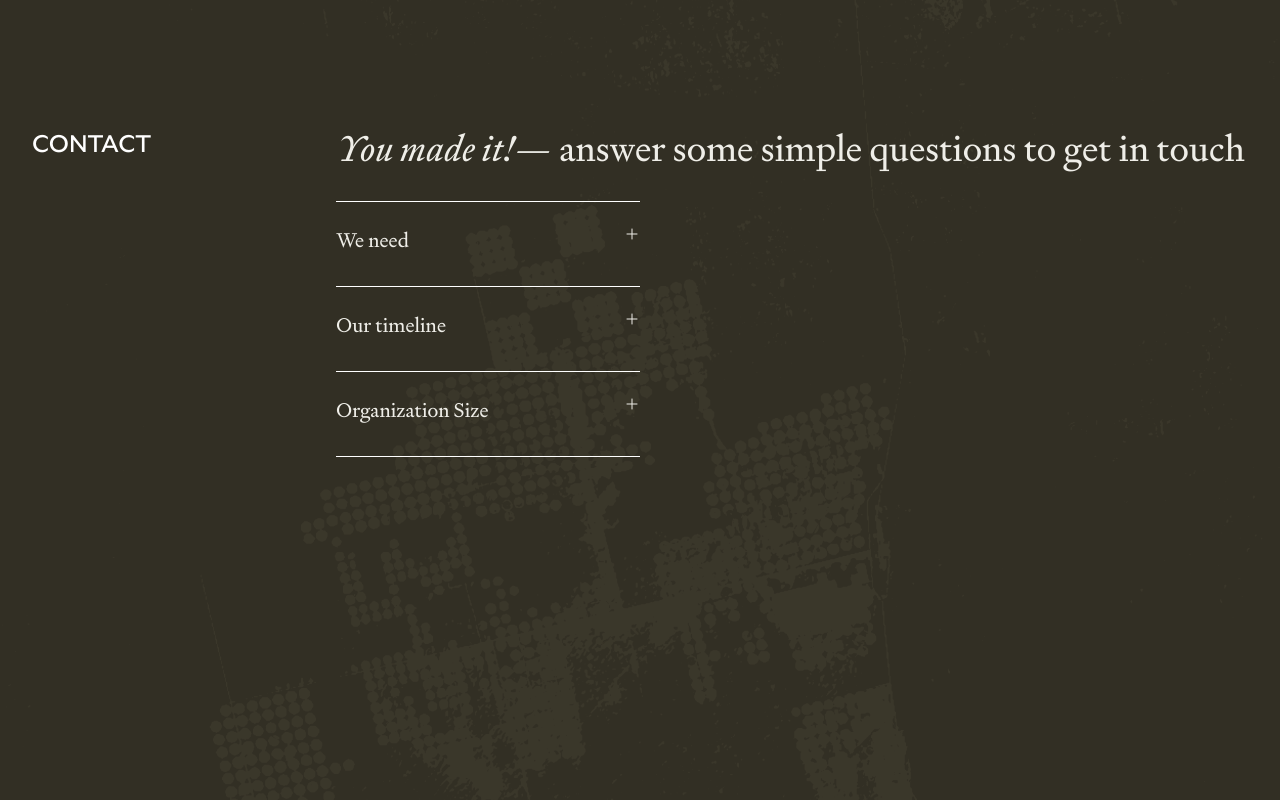
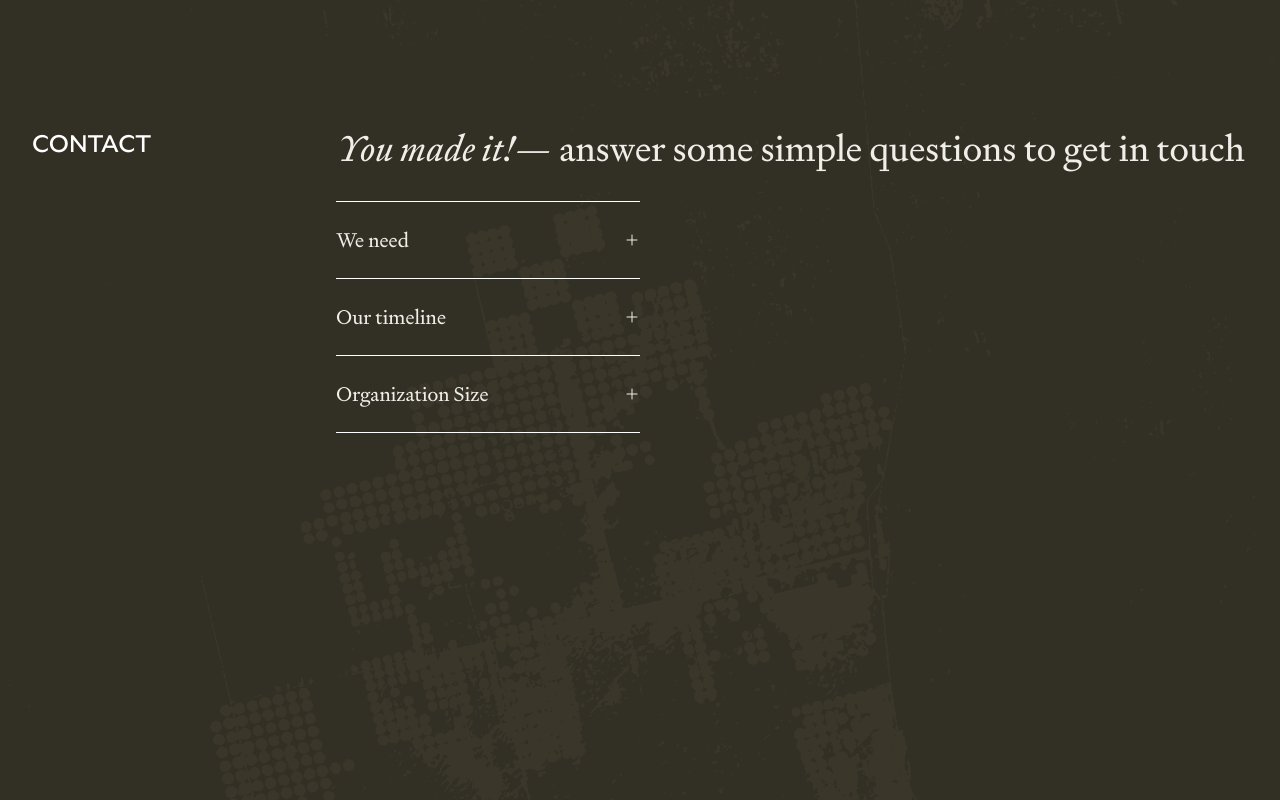
Before and after one commit to jordanframptondev/black-ink, a Next.js app: page /contact in a window 1280 px wide. Shown: the top 800 px of the page. Built offline with nearby package versions, Linux system fonts and the light colour scheme.

Commit message:
PusIcon middle aligned contact page

```diff
--- a/app/components/contact-form.js
+++ b/app/components/contact-form.js
@@ -138,12 +138,12 @@ function ContactFormSection({
                             isOpen
                                 ? "font-signifier lg:font-signifierItalic mb-8"
                                 : "font-signifier"
-                        } text-xl lg:mb-2 `}
+                        } text-xl `}
                     >
                         {question}
                     </h3>
                     <span
-                        className={`block transition-all ${
+                        className={`flex items-center align-middle transition-all h-full ${
                             isOpen ? "opacity-0" : "opacity-100"
                         }`}
                     >
```
